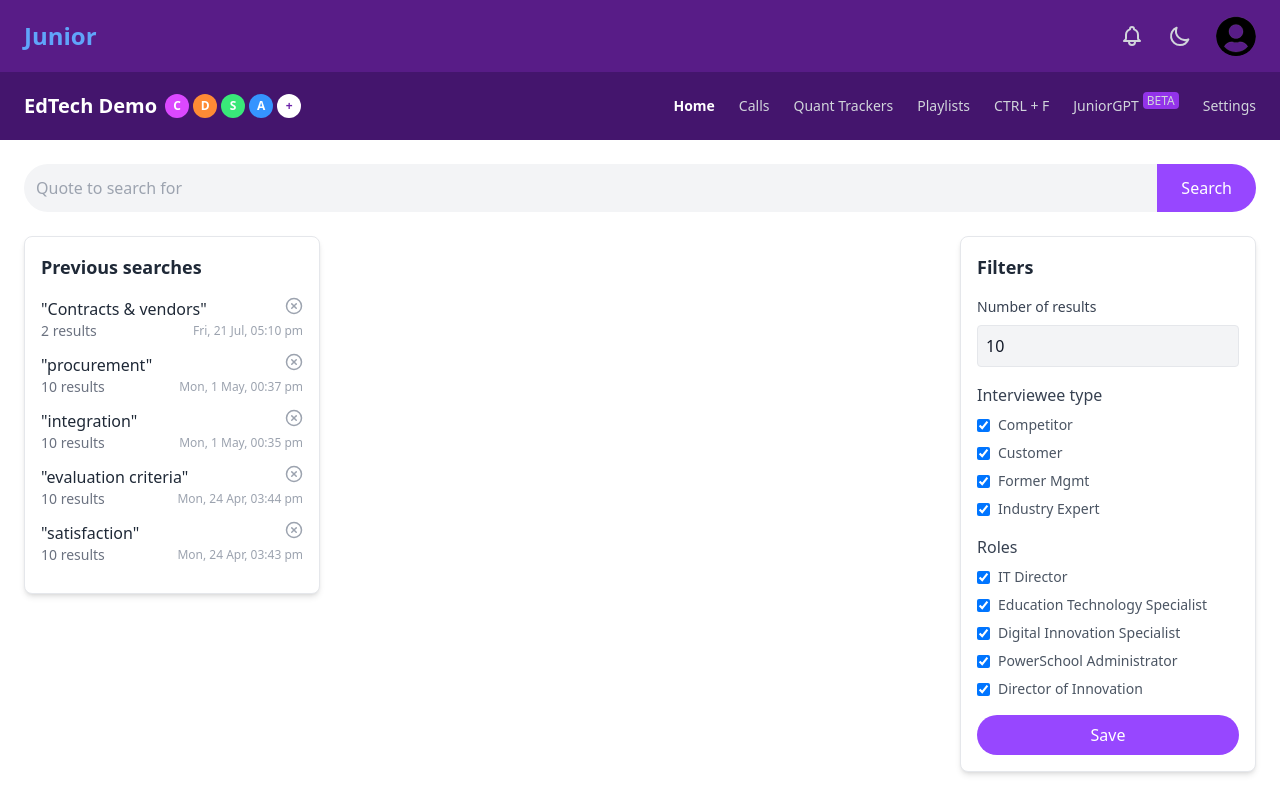
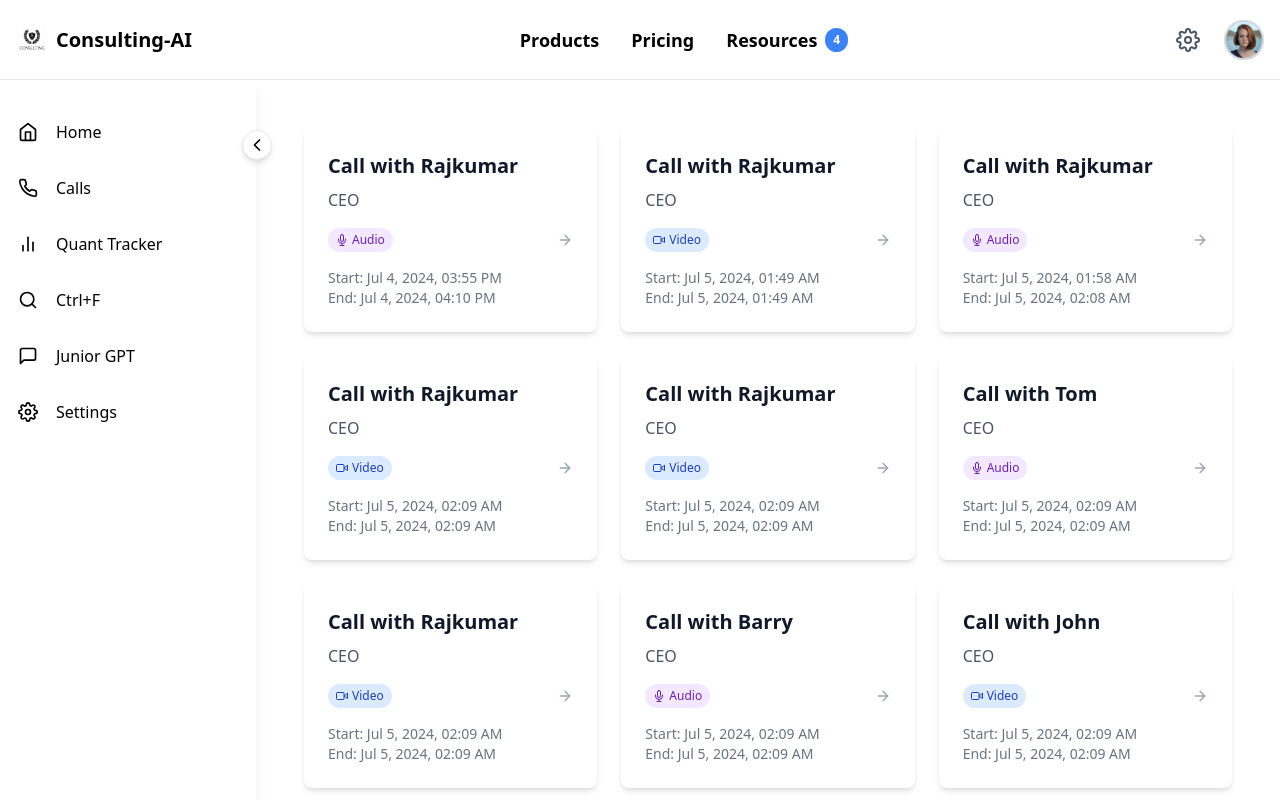
Before and after one commit to rajakalai/consulting-ai, a Next.js app: page / in a window 1280 px wide. Built offline with nearby package versions, Linux system fonts and the light colour scheme.

Commit message:
UI changes

```diff
--- a/app/calls/page.tsx
+++ b/app/calls/page.tsx
@@ -140,35 +140,35 @@ const CallsPage = () => {
 
   return (
     <div className="flex justify-center h-[calc(100vh-140px)] text-black">
-      <div className="p-4 w-full max-w-6xl">
-        <h1 className="text-3xl font-bold mb-6 text-center text-purple-600">Call Details</h1>
-        <div className="overflow-x-auto bg-white shadow-md rounded-lg">
-          <table className="min-w-full leading-normal">
-            <thead className="bg-gray-100">
+      <div className="p-4 w-full">
+        <h1 className="text-3xl font-bold mb-6 text-center">Call Details</h1>
+        <div className="relative overflow-x-auto shadow-md sm:rounded-lg">
+          <table className="w-full text-sm text-left rtl:text-right text-gray-700">
+            <thead className="text-xs text-gray-700 uppercase bg-gray-50 py-5">
               <tr>
-                <th className="px-5 py-3 border-b-2 border-gray-200 text-left text-xs font-semibold text-gray-600 uppercase tracking-wider">
+                <th className="px-6 py-5 border-b-2 border-gray-200 text-left text-xs font-bold text-gray-800 uppercase tracking-wider">
                   Call Id
                 </th>
-                <th className="px-5 py-3 border-b-2 border-gray-200 text-left text-xs font-semibold text-gray-600 uppercase tracking-wider">
+                <th className="px-6 py-5 border-b-2 border-gray-200 text-left text-xs font-bold text-gray-800 uppercase tracking-wider">
                   Project Id
                 </th>
-                <th className="px-5 py-3 border-b-2 border-gray-200 text-left text-xs font-semibold text-gray-600 uppercase tracking-wider">
+                <th className="px-6 py-5 border-b-2 border-gray-200 text-left text-xs font-bold text-gray-800 uppercase tracking-wider">
                   Interviewee Name
                 </th>
-                <th className="px-5 py-3 border-b-2 border-gray-200 text-left text-xs font-semibold text-gray-600 uppercase tracking-wider">
+                <th className="px-6 py-5 border-b-2 border-gray-200 text-left text-xs font-bold text-gray-800 uppercase tracking-wider">
                   Interviewee Role
                 </th>
-                <th className="px-5 py-3 border-b-2 border-gray-200 text-left text-xs font-semibold text-gray-600 uppercase tracking-wider">
+                <th className="px-6 py-5 border-b-2 border-gray-200 text-left text-xs font-bold text-gray-800 uppercase tracking-wider">
                   Created At
                 </th>
-                <th className="px-5 py-3 border-b-2 border-gray-200 text-left text-xs font-semibold text-gray-600 uppercase tracking-wider">
+                <th className="px-6 py-5 border-b-2 border-gray-200 text-left text-xs font-bold text-gray-800 uppercase tracking-wider">
                   Updated At
                 </th>
               </tr>
             </thead>
             <tbody>
               {calls.map(call => (
-                <tr key={call.call_id} onClick={() => handleRowClick(call.call_id)} className="cursor-pointer hover:bg-gray-50">
+                <tr key={call.call_id} onClick={() => handleRowClick(call.call_id)} className="cursor-pointer odd:bg-white odd:dark:bg-gray-900 even:bg-gray-50 even:dark:bg-gray-800 border-b dark:border-gray-700">
                   <td className="px-5 py-5 border-b border-gray-200 bg-white text-sm">{call.call_id}</td>
                   <td className="px-5 py-5 border-b border-gray-200 bg-white text-sm">{call.project_id}</td>
                   <td className="px-5 py-5 border-b border-gray-200 bg-white text-sm">{call.interviewee_name}</td>
--- /dev/null
+++ b/app/components/ProjectCards.tsx
@@ -0,0 +1,141 @@
+import { FiArrowRight, FiMic, FiVideo } from 'react-icons/fi'
+
+interface Call {
+  call_id: string
+  project_id: string
+  interviewee_name: string
+  interviewee_role: string
+  created_at: string
+  updated_at: string
+  status: 'Audio' | 'Video'
+}
+
+const calls: Call[] = [
+  {
+    call_id: "c0dae91c-5c0a-45c1-b2ec-ee6d4c6f6da4",
+    project_id: "f8ea8c2b-9943-409e-9b0c-146fb16bfc34",
+    interviewee_name: "Rajkumar",
+    interviewee_role: "CEO",
+    created_at: "2024-07-04T15:55:54.974000+00:00",
+    updated_at: "2024-07-04T16:10:21.575000+00:00",
+    status: "Audio"
+  },
+  {
+    call_id: "a2c3f173-ef96-493f-9980-0cd86d9a5e70",
+    project_id: "f8ea8c2b-9943-409e-9b0c-146fb16bfc34",
+    interviewee_name: "Rajkumar",
+    interviewee_role: "CEO",
+    created_at: "2024-07-05T01:49:47.120000+00:00",
+    updated_at: "2024-07-05T01:49:47.120000+00:00",
+    status: "Video"
+  },
+  {
+    call_id: "51fd2ef7-6cee-49b0-9a75-c80fece859fc",
+    project_id: "bfcec7d7-0680-4e05-b68a-dc3a899f6a39",
+    interviewee_name: "Rajkumar",
+    interviewee_role: "CEO",
+    created_at: "2024-07-05T01:58:17.289000+00:00",
+    updated_at: "2024-07-05T02:08:43.244000+00:00",
+    status: "Audio"
+  },
+  {
+    call_id: "b362abd0-bf8d-49e6-8610-3a407f92a2d8",
+    project_id: "bfcec7d7-0680-4e05-b68a-dc3a899f6a39",
+    interviewee_name: "Rajkumar",
+    interviewee_role: "CEO",
+    created_at: "2024-07-05T02:09:47.011000+00:00",
+    updated_at: "2024-07-05T02:09:47.011000+00:00",
+    status: "Video"
+  },
+  {
+    call_id: "b362abd0-bf8d-49e6-8610-3a407f92a2d8",
+    project_id: "bfcec7d7-0680-4e05-b68a-dc3a899f6a39",
+    interviewee_name: "Rajkumar",
+    interviewee_role: "CEO",
+    created_at: "2024-07-05T02:09:47.011000+00:00",
+    updated_at: "2024-07-05T02:09:47.011000+00:00",
+    status: "Video"
+  },
+  {
+    call_id: "b362abd0-bf8d-49e6-8610-3a407f92a2d8",
+    project_id: "bfcec7d7-0680-4e05-b68a-dc3a899f6a39",
+    interviewee_name: "Tom",
+    interviewee_role: "CEO",
+    created_at: "2024-07-05T02:09:47.011000+00:00",
+    updated_at: "2024-07-05T02:09:47.011000+00:00",
+    status: "Audio"
+  },
+  {
+    call_id: "b362abd0-bf8d-49e6-8610-3a407f92a2d8",
+    project_id: "bfcec7d7-0680-4e05-b68a-dc3a899f6a39",
+    interviewee_name: "Rajkumar",
+    interviewee_role: "CEO",
+    created_at: "2024-07-05T02:09:47.011000+00:00",
+    updated_at: "2024-07-05T02:09:47.011000+00:00",
+    status: "Video"
+  },
+  {
+    call_id: "b362abd0-bf8d-49e6-8610-3a407f92a2d8",
+    project_id: "bfcec7d7-0680-4e05-b68a-dc3a899f6a39",
+    interviewee_name: "Barry",
+    interviewee_role: "CEO",
+    created_at: "2024-07-05T02:09:47.011000+00:00",
+    updated_at: "2024-07-05T02:09:47.011000+00:00",
+    status: "Audio"
+  },
+  {
+    call_id: "b362abd0-bf8d-49e6-8610-3a407f92a2d8",
+    project_id: "bfcec7d7-0680-4e05-b68a-dc3a899f6a39",
+    interviewee_name: "John",
+    interviewee_role: "CEO",
+    created_at: "2024-07-05T02:09:47.011000+00:00",
+    updated_at: "2024-07-05T02:09:47.011000+00:00",
+    status: "Video"
+  },
+  {
+    call_id: "b362abd0-bf8d-49e6-8610-3a407f92a2d8",
+    project_id: "bfcec7d7-0680-4e05-b68a-dc3a899f6a39",
+    interviewee_name: "Rajasekar",
+    interviewee_role: "CEO",
+    created_at: "2024-07-05T02:09:47.011000+00:00",
+    updated_at: "2024-07-05T02:09:47.011000+00:00",
+    status: "Audio"
+  }
+]
+
+function formatDate(dateString: string): string {
+  const date = new Date(dateString)
+  return date.toLocaleString('en-US', {
+    year: 'numeric',
+    month: 'short',
+    day: 'numeric',
+    hour: '2-digit',
+    minute: '2-digit'
+  })
+}
+
+export default function ProjectCards() {
+  return (
+    <div className="grid grid-cols-1 md:grid-cols-2 lg:grid-cols-3 gap-6 p-6">
+      {calls.map((call, index) => (
+        <div key={index} className="bg-white rounded-lg shadow-md p-6">
+          <h3 className="text-xl font-semibold mb-2">Call with {call.interviewee_name}</h3>
+          <p className="text-gray-600 mb-4">{call.interviewee_role}</p>
+          <div className="flex justify-between items-center mb-4">
+            <span className={`px-2 py-1 rounded-full text-xs flex items-center ${
+              call.status === 'Audio' ? 'bg-purple-100 text-purple-800' : 'bg-blue-100 text-blue-800'
+            }`}>
+              {call.status === 'Audio' ? <FiMic className="mr-1" /> : <FiVideo className="mr-1" />}
+              {call.status}
+            </span>
+            <FiArrowRight className="text-gray-400" />
+          </div>
+          <div className="text-sm text-gray-500">
+            <div>Start: {formatDate(call.created_at)}</div>
+            <div>End: {formatDate(call.updated_at)}</div>
+          </div>
+        </div>
+      ))}
+    </div>
+  )
+}
--- a/app/layout.tsx
+++ b/app/layout.tsx
@@ -1,23 +1,43 @@
+// import './globals.css'
+// import { Inter } from 'next/font/google'
+
+// const inter = Inter({ subsets: ['latin'] })
+
+// import Header from './components/Header'
+// import MainNavigation from './components/MainNavigation'
+// import PageTransition from './components/PageTransition'
+
+// export default function RootLayout({
+//   children,
+// }: {
+//   children: React.ReactNode
+// }) {
+//   return (
+//     <html lang="en">
+//       <body className="bg-purple-dark min-h-screen flex flex-col">
+//         <Header />
+//         <MainNavigation />
+//         {children}
+//       </body>
+//     </html>
+//   )
+// }
+
+import Header from './components/Header-1'
+import Sidebar from './components/sidebar-1'
 import './globals.css'
-import { Inter } from 'next/font/google'
 
-const inter = Inter({ subsets: ['latin'] })
-
-import Header from './components/Header'
-import MainNavigation from './components/MainNavigation'
-import PageTransition from './components/PageTransition'
-
-export default function RootLayout({
-  children,
-}: {
-  children: React.ReactNode
-}) {
+export default function RootLayout({ children }: { children: React.ReactNode }) {
   return (
     <html lang="en">
-      <body className="bg-purple-dark min-h-screen flex flex-col">
+      <body className="bg-gray-50 flex flex-col h-screen">
         <Header />
-        <MainNavigation />
-        {children}
+        <div className="flex flex-1 overflow-hidden">
+          <Sidebar />
+          <main className="flex-1 overflow-auto bg-gray-100"> {/* Added bg-gray-100 for contrast */}
+            {children}
+          </main>
+        </div>
       </body>
     </html>
   )
--- a/app/page.tsx
+++ b/app/page.tsx
@@ -3,6 +3,7 @@ import { useState } from 'react';
 import PreviousSearches from './components/PreviousSearches';
 import SearchBar from './components/SearchBar';
 import FilterSection from './components/FilterSection';
+import ProjectCards from './components/ProjectCards';
 
 export default function Home() {
   const [searches, setSearches] = useState([
@@ -19,18 +20,19 @@ export default function Home() {
 
   return (
     <main className="flex-1 bg-white p-6">
-      <SearchBar />
+      <ProjectCards />
+      {/* <SearchBar />
       <div className="mt-6 flex gap-6">
         <div className="w-3/12">
           <PreviousSearches searches={searches} removeSearch={removeSearch} />
         </div>
         <div className="w-6/12">
-          {/* Space for future content */}
+          <ProjectCards />
         </div>
         <div className="w-3/12">
           <FilterSection />
         </div>
-      </div>
+      </div> */}
     </main>
   );
 }
--- a/package.json
+++ b/package.json
@@ -14,7 +14,8 @@
     "next": "14.2.4",
     "react": "^18",
     "react-dom": "^18",
-    "react-feather": "^2.0.10"
+    "react-feather": "^2.0.10",
+    "react-icons": "^5.2.1"
   },
   "devDependencies": {
     "@types/node": "^20",
```
Also changed, not shown: 1 other file (tests, documents, lock files or other folders).
